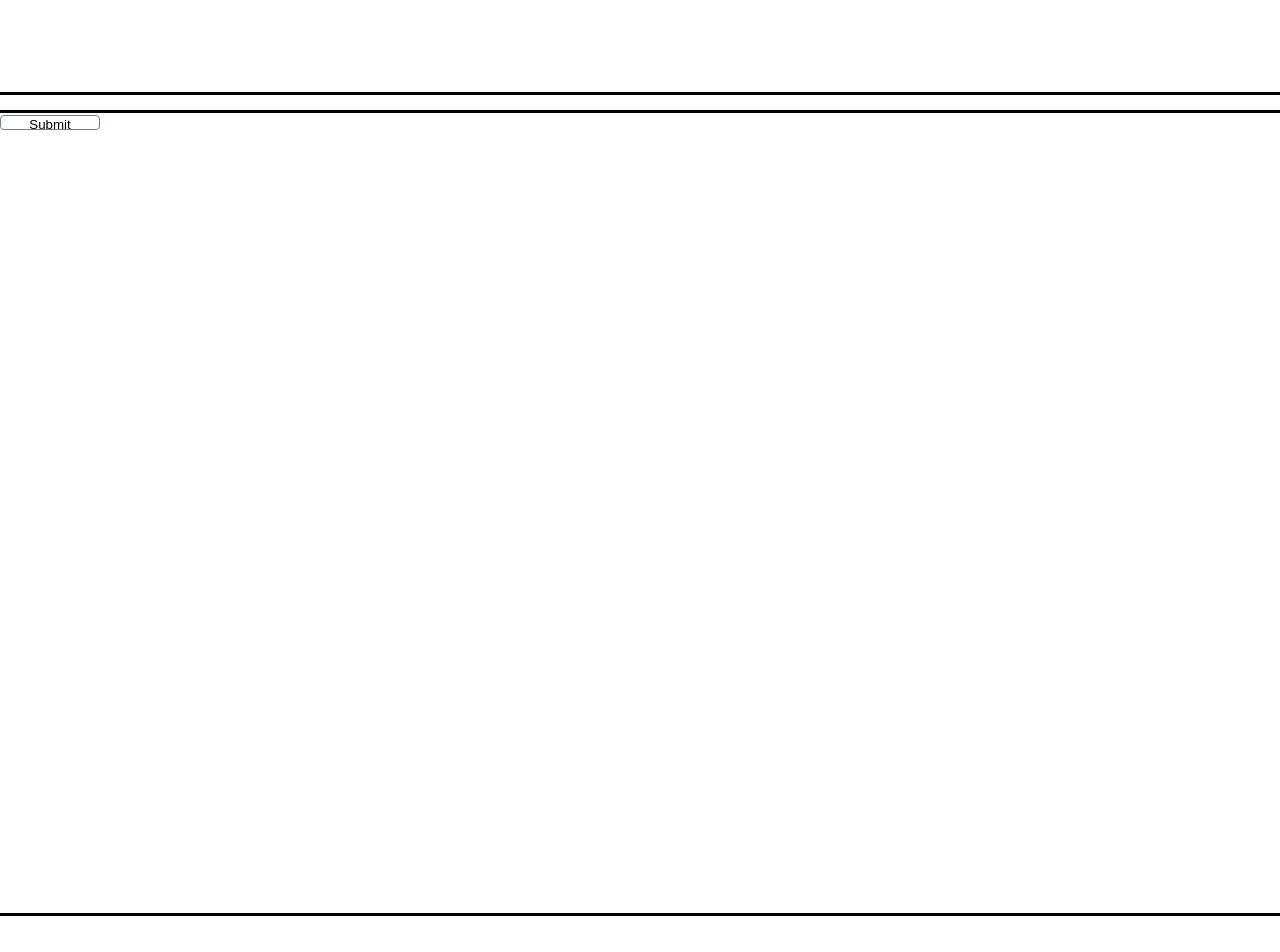
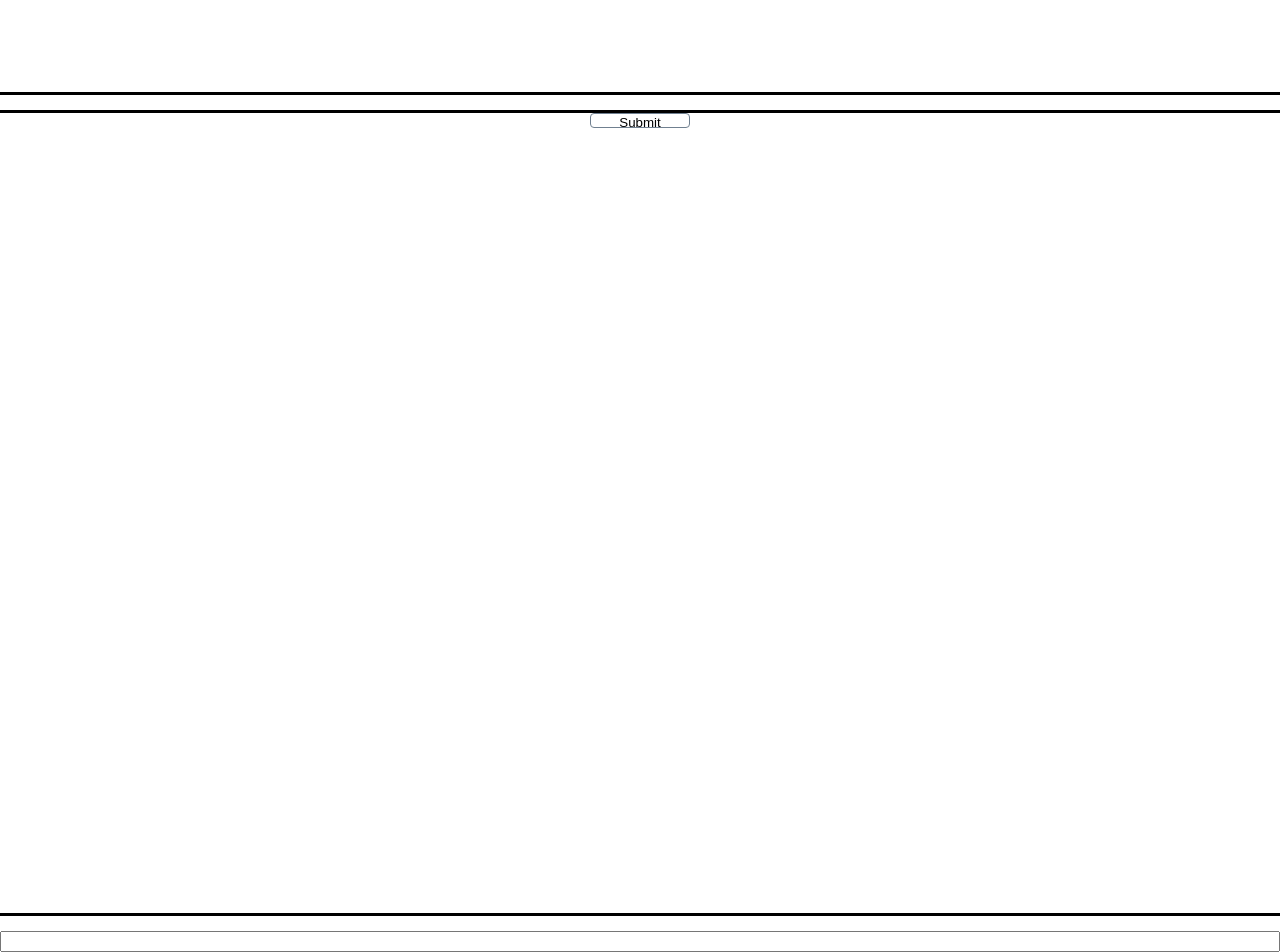
Before and after one commit to MeetYourCreator/reactjs-common-components, a React (Create React App) app: page / in a window 1280 px wide. Shown: the part 711-1663 px from the top of the page. Before the commit the page ends 1627 px from the top, so only its background shows below. Built offline with nearby package versions, Linux system fonts and the light colour scheme.

Commit message:
rename InputWithSearchFilter to SearchBar
boilerplate SearchBar

```diff
--- a/src/App.tsx
+++ b/src/App.tsx
@@ -1,6 +1,7 @@
 import React from 'react';
-import { SplitViewPanels } from './components/SplitViewPanels/SplitViewPanels';
-import { ShowModalBtn } from './components/Modal/ShowModalBtn';
+import { SplitViewPanels } from './components/SplitViewPanels/index';
+import { ShowModalBtn } from './components/Modal/index';
+import { SearchBar } from './components/SearchBar';
 import './App.css';
 
 export const App = () => {
@@ -12,6 +13,7 @@ export const App = () => {
           rightPanel={<div>Right Panel Content</div>}
         />
         <ShowModalBtn btnName={'Submit'} />
+        <SearchBar />
       </section>
     </>
   );
--- a/src/components/InputWithSearchFilter/InputWithSearchFilter.tsx
+++ /dev/null
@@ -1,5 +0,0 @@
-import React from 'react';
-
-export const InputWithSearchFilter = () => {
-  return <div>InputWithSearchFilter</div>;
-};
--- a/src/components/Modal/Modal.tsx
+++ b/src/components/Modal/Modal.tsx
@@ -7,7 +7,11 @@ export const Modal: React.FunctionComponent<ModalPresentationalProps> = ({
 }) => {
   return (
     <div className="modalContainer">
-      <h1>Modal</h1>
+      <header className="modalHeader">
+        <h2 className="modaleHeaderTitle">Title</h2>
+      </header>
+      <main>Modal Content</main>
+      <footer className="modalFooter"></footer>
       <button onClick={setIsModalOpen}>Close</button>
     </div>
   );
--- a/src/components/Modal/ShowModalBtn.tsx
+++ b/src/components/Modal/ShowModalBtn.tsx
@@ -11,9 +11,11 @@ export const ShowModalBtn: React.FunctionComponent<ShowModalBtnProps> = ({
 
   return (
     <div className="screenContainer">
-      <button className="showModalBtn" onClick={setIsVisible}>
-        {btnName}
-      </button>
+      <section className="showModalBtnContainer">
+        <button className="showModalBtn" onClick={setIsVisible}>
+          {btnName}
+        </button>
+      </section>
       {isValue && <Modal setIsModalOpen={setIsFalse} />}
     </div>
   );
--- /dev/null
+++ b/src/components/Modal/index.ts
@@ -0,0 +1 @@
+export { ShowModalBtn } from './ShowModalBtn';
--- a/src/components/Modal/styles.css
+++ b/src/components/Modal/styles.css
@@ -3,13 +3,10 @@
   border-bottom: 3px solid black;
 }
 
-.modalContainer {
+.showModalBtnContainer {
   display: flex;
-  flex-direction: column;
-  justify-content: flex-end;
-  width: 100px;
-  height: 100px;
-  background-color: aquamarine;
+  justify-content: center;
+  align-items: center;
 }
 
 .showModalBtn {
@@ -19,3 +16,13 @@
   border-radius: 4px;
   background-color: transparent;
 }
+
+.modalContainer {
+  display: flex;
+  flex-direction: column;
+  justify-content: center;
+  align-items: center;
+  width: 100px;
+  height: 150px;
+  background-color: aquamarine;
+}
--- /dev/null
+++ b/src/components/SearchBar/SearchBar.tsx
@@ -0,0 +1,10 @@
+import React from 'react';
+
+export const SearchBar = () => {
+  return (
+    <input
+      className="searchBar"
+      onChange={(e: React.ChangeEvent<HTMLInputElement>) => e.target.value}
+    />
+  );
+};
--- /dev/null
+++ b/src/components/SearchBar/index.ts
@@ -0,0 +1 @@
+export { SearchBar } from './SearchBar';
--- /dev/null
+++ b/src/components/SplitViewPanels/index.ts
@@ -0,0 +1 @@
+export { SplitViewPanels } from './SplitViewPanels';
```
Also changed, not shown: src/components/SearchBar/styles.css (added), src/components/SearchBar/types.ts (renamed from src/components/InputWithSearchFilter/types.ts).
